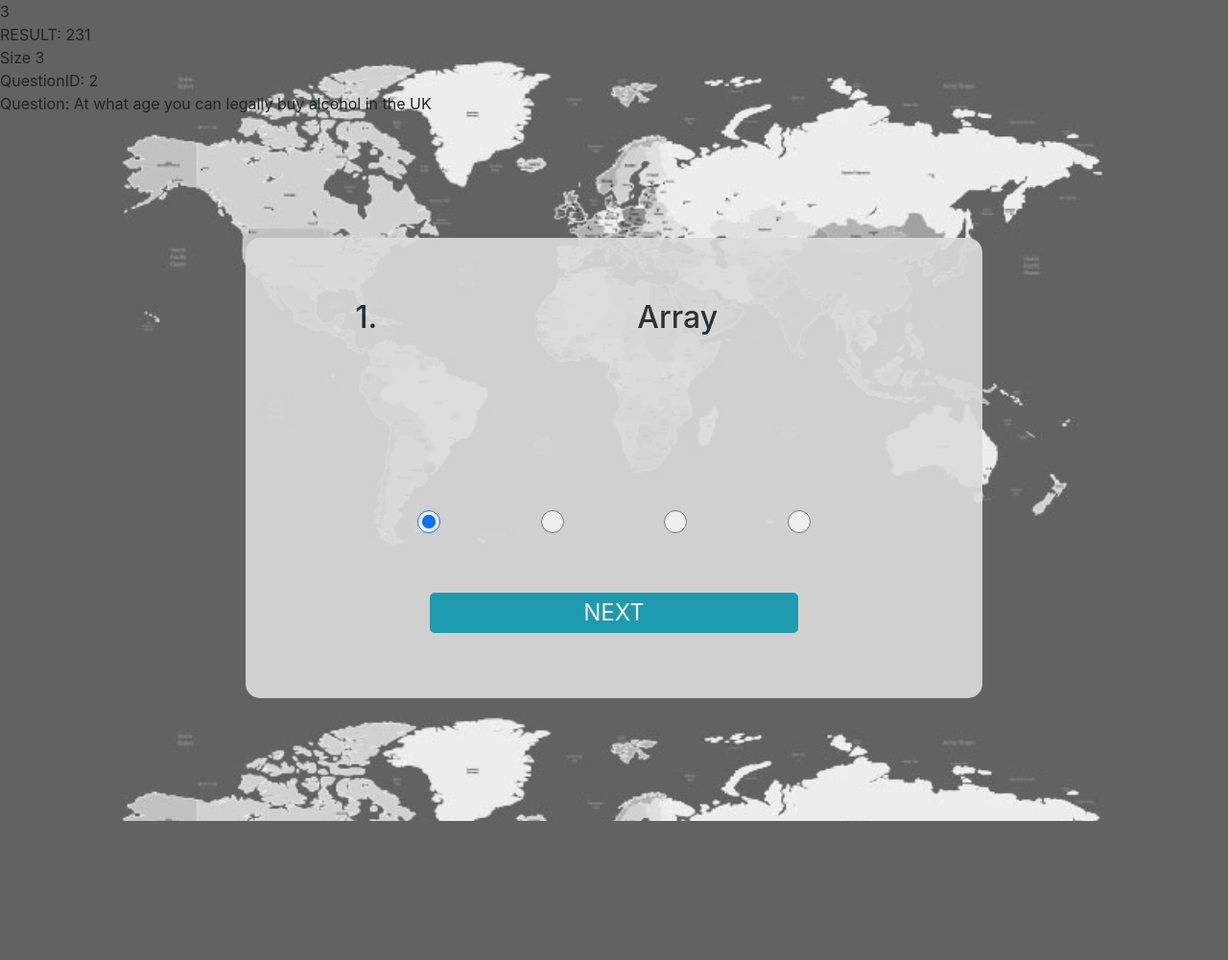
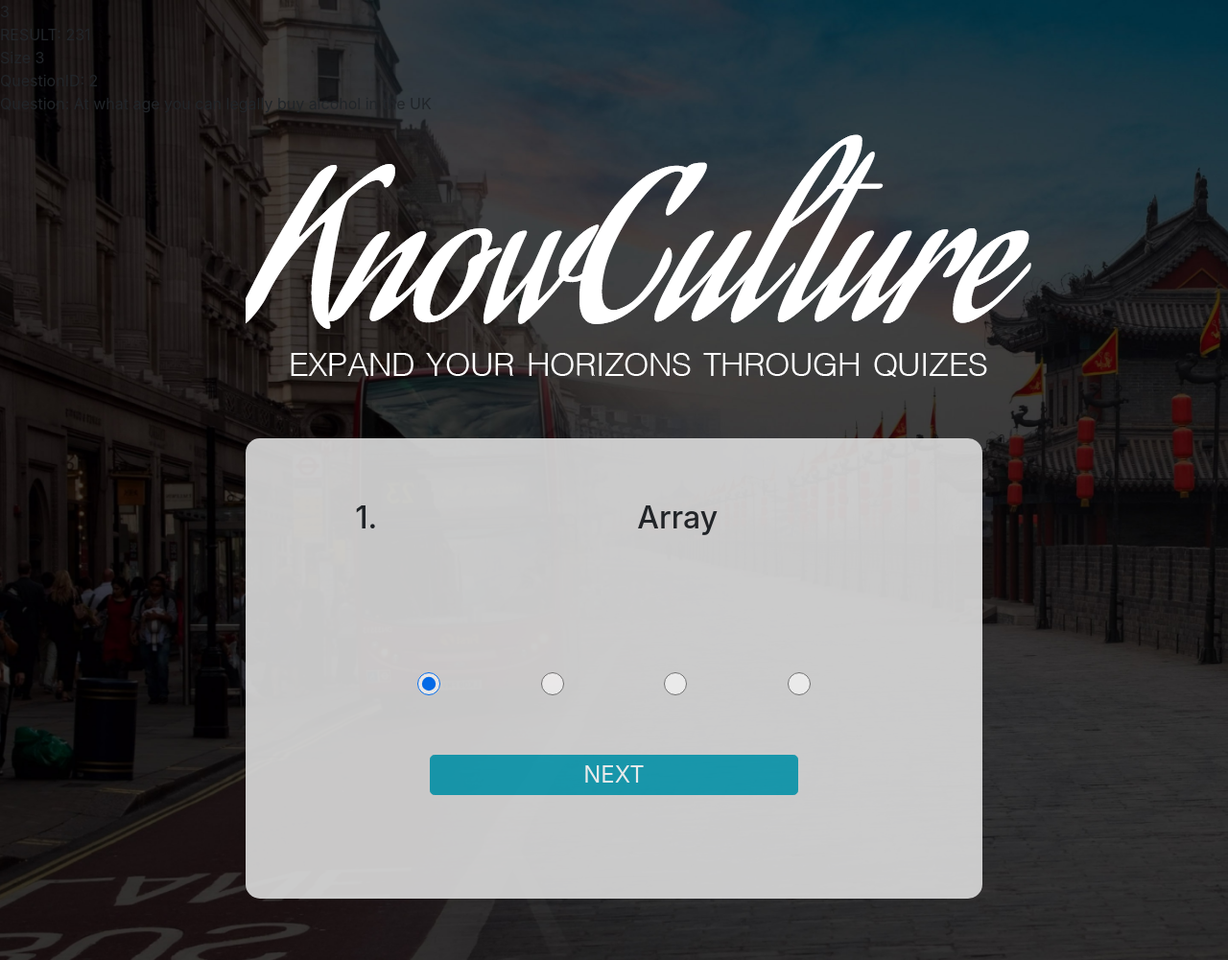
Before and after one commit to prabucki/China-UK-Project, a CodeIgniter app: page /database/index.php/questions/index in a window 1280 px wide. Shown: the whole page at 96% size. Before the commit the page ends 856 px from the top, so only its background shows below. Run offline with CodeIgniter, Linux system fonts and the light colour scheme; data comes from the database, SQL or seed files in the repository; data that the repository does not hold is empty; some libraries are stand-ins or nearby versions.

Commit message:
front end changes

```diff
--- a/application/views/multiple.php
+++ b/application/views/multiple.php
@@ -29,22 +29,19 @@ defined('BASEPATH') OR exit('No direct script access allowed');
 </head>
 <style>
     body {
-        background-image: url("../../image/map.jpg");
-        background-size: 100%;
-        z-index: -1;
+        background: url("../../image/Qbg.jpg") no-repeat center center;
+        -webkit-background-size: cover;
+        -moz-background-size: cover;
+        -o-background-size: cover;
+        background-size: cover;
     }
 
-    h1 {
-        font-size: 60px;
-        margin: 0px;
-        padding: 0px;
-        line-height: 120px;
-        color: white;
+    .header {
+        margin: 20px 20%;
     }
-
     .questionDisplay {
         text-align: center;
-        margin: 10% 20%;
+        margin: 5% 20%;
         opacity: 0.9;
         /*filter:alpha(opacity=50);*/
         background: gainsboro;
@@ -58,7 +55,7 @@ defined('BASEPATH') OR exit('No direct script access allowed');
     }
 
     .blankRow {
-        height: 150px;
+        height: 110px;
         width: 100%;
         /*background-color: brown;*/
         margin: 0px;
@@ -84,9 +81,11 @@ defined('BASEPATH') OR exit('No direct script access allowed');
     }
 </style>
 <body>
-<!--<div class="header">-->
-<!--    <h1>Know Culture</h1>-->
-<!--</div>-->
+<div class="header">
+    <a href="vwWelcome.php">
+        <img src="../../image/Logotype.png">
+    </a>
+</div>
 <div class="questionDisplay">
     <input type="hidden" id="question_id" name="question_id" value="<?php echo $id; ?>">
     <input type="hidden" id="region" name="region" value="<?php echo $region; ?>">
@@ -100,30 +99,25 @@ defined('BASEPATH') OR exit('No direct script access allowed');
             </h2></label>
     </div>
     <div class="blankRow"></div>
+    <img class="img" src=""><br>
     <div class="form-group">
         <!--<div class="col-lg-offset-1 col-lg-10 input-lg" style="background-color: orange;">-->
-        <div>
         <label class="radio-inline choice">
-                <!--<img src="../../image/1.jpg">-->
             <input class="radio" type="radio" name="options" id="option1" value="<?php echo $answer1; ?>"
                    checked><?php echo $answer1; ?>
         </label>
         <label class="radio-inline choice">
-                <!--<img src="../../image/1.jpg">-->
             <input class="radio" type="radio" name="options" id="option2"
                    value="<?php echo $answer2; ?>"><?php echo $answer2; ?>
         </label>
         <label class="radio-inline choice">
-                <!--<img src="../../image/1.jpg">-->
             <input class="radio" type="radio" name="options" id="option3"
                    value="<?php echo $answer3; ?>"><?php echo $answer3; ?>
         </label>
         <label class="radio-inline choice">
-                <!--<img src="../../image/1.jpg">-->
             <input class="radio" type="radio" name="options" id="option4"
                    value="<?php echo $answer4; ?>"><?php echo $answer4; ?>
         </label>
-        </div>
         <!--</div>-->
     </div>
     <!--<div class="blankRow"></div>-->
```
Also changed, not shown: application/views/score.html (+13 -3 lines), application/views/trueOrFalse.php (+15 -7 lines), image/Qbg.jpg (added), image/map.jpg (deleted). Lines whose indentation alone changed are shown as unchanged.
